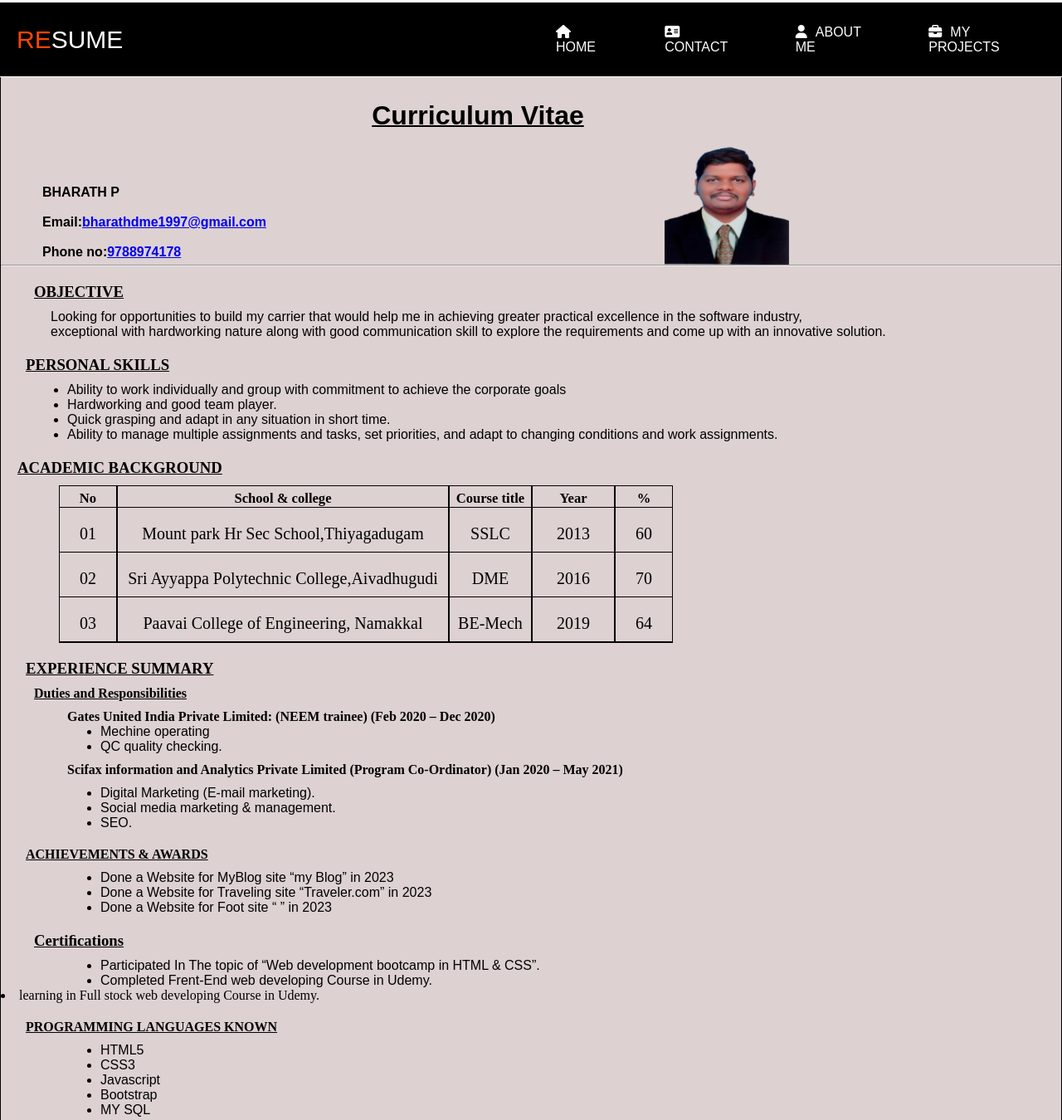
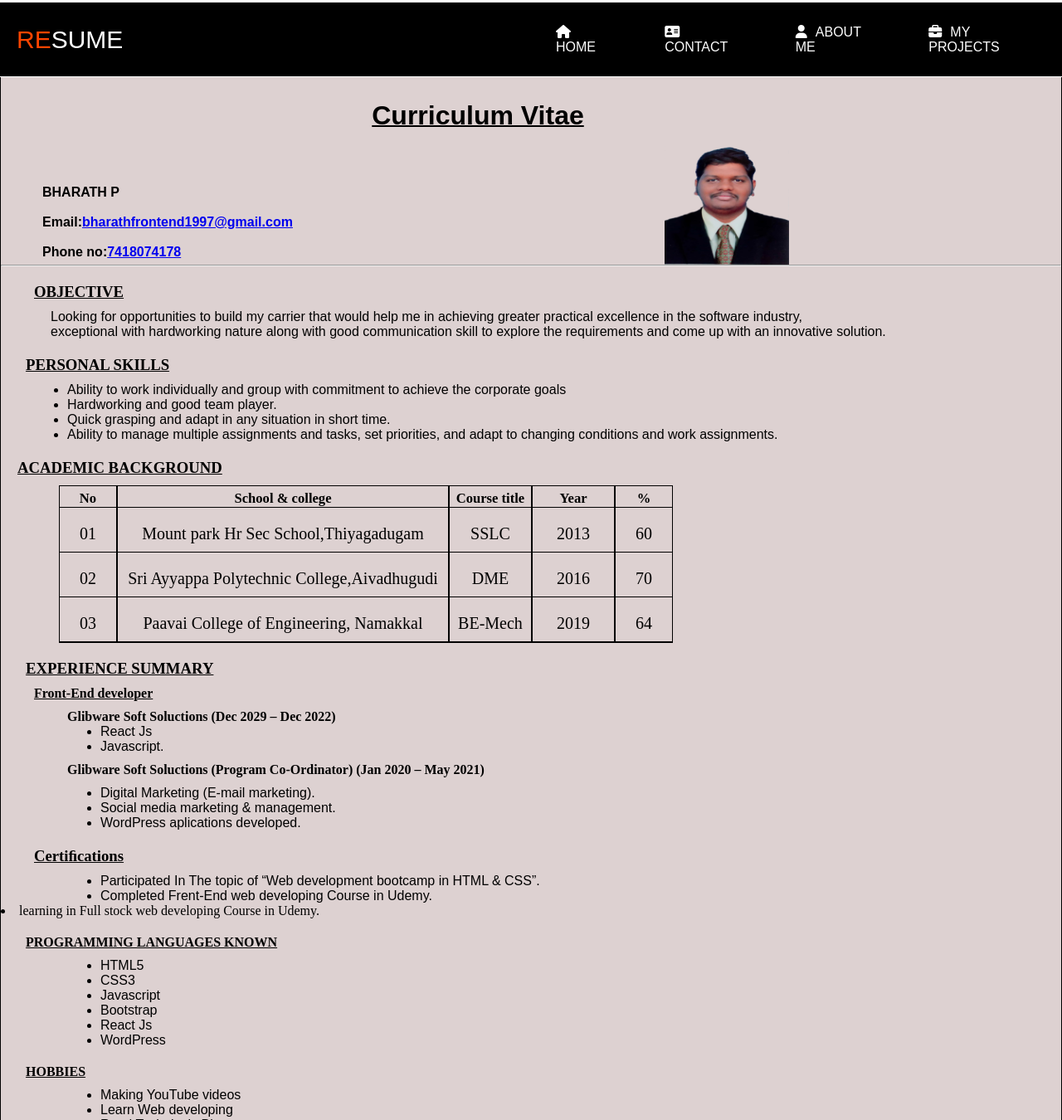
Before and after one commit to BHARATH15081997/myportfolio, a plain HTML site: page Bharathresume.html in a window 1280 px wide. Shown: the part 12-1362 px from the top of the page at 83% size. Drawn offline with Linux system fonts and the light colour scheme; files whose address does not match are found by name.

Commit message:
Update Bharathresume.html

```diff
--- a/Bharathresume.html
+++ b/Bharathresume.html
@@ -51,8 +51,8 @@ img{
 <div class="total-resume">
 	<div class="total-head">
 <p>BHARATH P</p><br>
-<p>Email:<a class="btm-Gmail" href="mailto:bharathdme1997@gmail.com">bharathdme1997@gmail.com</a></p><br>
-<p>Phone no:<a href="https://wa.me/919788974178/?text=Hi bro, Whatsup">9788974178</a></p><br></div>
+<p>Email:<a class="btm-Gmail" href="mailto:bharathfrontend1997@gmail.com">bharathfrontend1997@gmail.com</a></p><br>
+<p>Phone no:<a href="https://wa.me/917418074178/?text=Hi bro, Whatsup">7418074178</a></p><br></div>
  	      <br>
 		  <hr>
 <h3 class="OBJECTIVE">OBJECTIVE</h3>
@@ -102,27 +102,22 @@ img{
 </div>
 <h3 class="SUMMARY">EXPERIENCE SUMMARY</h3>
 <div class="Dutie">
-<h4 class="Duties">Duties and Responsibilities</h4>
-<h4 class="exp1-comp">Gates United India Private Limited: (NEEM trainee) (Feb 2020 – Dec 2020)</h4>
+<h4 class="Duties">Front-End developer</h4>
+<h4 class="exp1-comp">Glibware Soft Soluctions (Dec 2029 – Dec 2022)</h4>
 <ul class="exp1">
-<li>Mechine operating</li>
-<li>QC quality checking.</li>
+<li>React Js</li>
+<li>Javascript.</li>
 	</ul>
 </div>
 	<div class="page2">
 
-		<h4 class="exp2-comp">Scifax information and Analytics Private Limited (Program Co-Ordinator) (Jan 2020 – May 2021)</h4>
+		<h4 class="exp2-comp">Glibware Soft Soluctions (Program Co-Ordinator) (Jan 2020 – May 2021)</h4>
 		<ul class="exp2">
 		<li>Digital Marketing (E-mail marketing).</li>
 		<li>Social media marketing & management.</li>
-			<li> SEO.</li>
+			<li> WordPress aplications developed.</li>
 		</ul>
-		  <h4 class="AWARDS">ACHIEVEMENTS & AWARDS</h4>
-		  <ul class="site">
-		  <li> Done a Website for MyBlog site “my Blog” in 2023</li>
-			<li>Done a Website for Traveling site “Traveler.com” in 2023</li>
-				<li> Done a Website for Foot site “                 ” in 2023</li>
-			</ul>
+
 				<h3 class="Certiﬁcations">Certiﬁcations</h3>
 				<ul class="certifi">
 		<li>Participated In The topic of “Web development bootcamp in HTML & CSS”.</li>
@@ -135,7 +130,8 @@ img{
 				<li>CSS3</li>
 				<li>Javascript</li>
 				<li>Bootstrap</li>
-				<li>MY SQL</li>
+				<li>React Js</li>
+				<li>WordPress</li>
 			</ul>
 				<h4 class="HOBBIES">HOBBIES</h4>
 		<ul class="hobb">
```
